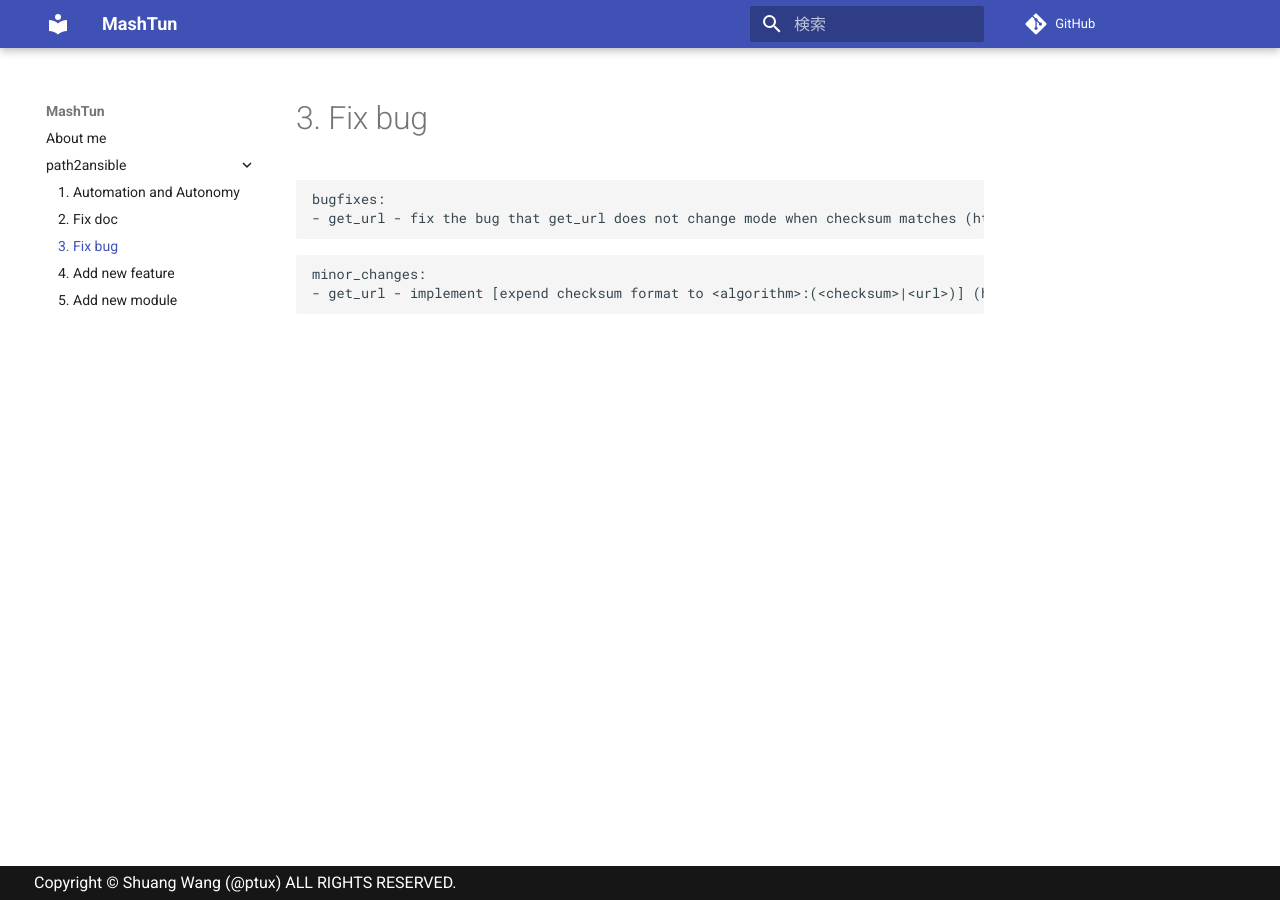
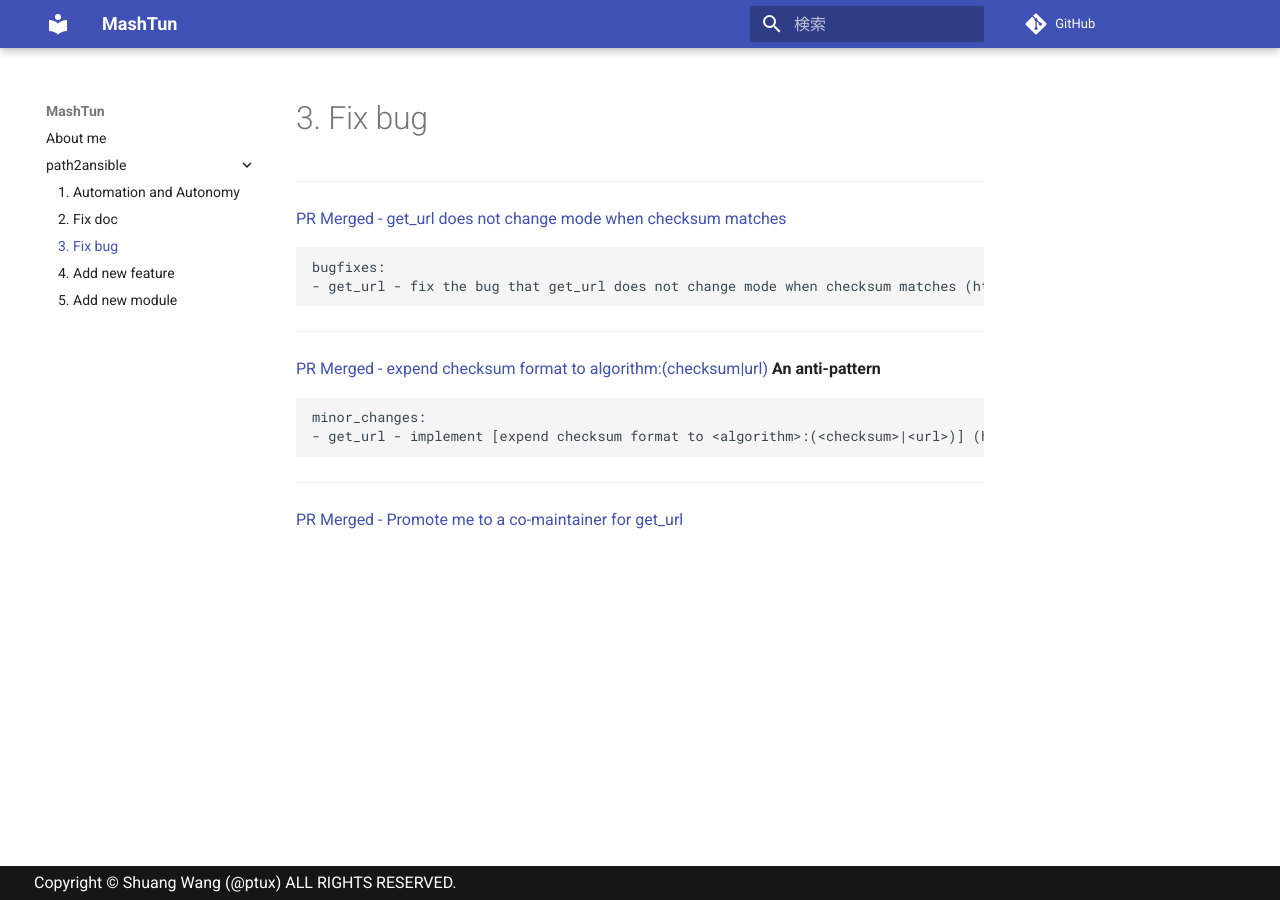
Before and after one commit to ptux/mashtun, an MkDocs documentation site: the page built from docs/path2ansible/3. Fix bug.md, in a window 1280 px wide. Built offline with MkDocs 1.6.1 and Material for MkDocs 9.7.7, drawn with Linux system fonts in a browser that asks for light colours; comment, search, counter and statistics services are not loaded.

Commit message:
make it look good

````diff
--- a/docs/path2ansible/3. Fix bug.md
+++ b/docs/path2ansible/3. Fix bug.md
@@ -1,12 +1,22 @@
 # 3. Fix bug
+
+---
+
+[PR Merged -  get_url does not change mode when checksum matches](https://github.com/ansible/ansible/pull/43623)
 
 ```yaml
 bugfixes:
 - get_url - fix the bug that get_url does not change mode when checksum matches (https://github.com/ansible/ansible/issues/29614)
 ```
 
+---
+
+[PR Merged -  expend checksum format to algorithm:(checksum|url)](https://github.com/ansible/ansible/pull/43751) **An anti-pattern**
 
 ```yaml
 minor_changes:
 - get_url - implement [expend checksum format to <algorithm>:(<checksum>|<url>)] (https://github.com/ansible/ansible/issues/27617)
 ```
+
+---
+[PR Merged - Promote me to a co-maintainer for get_url](https://github.com/ansible/ansible/pull/43864)
````
Also changed, not shown: docs/index.md (+2 -2 lines), docs/path2ansible/1. Automation and Autonomy.md (+2 -0 lines), docs/path2ansible/2. Fix doc.md (+4 -0 lines), docs/path2ansible/4. Add new feature.md (+8 -0 lines), docs/path2ansible/5. Add new module.md (+2 -0 lines).
